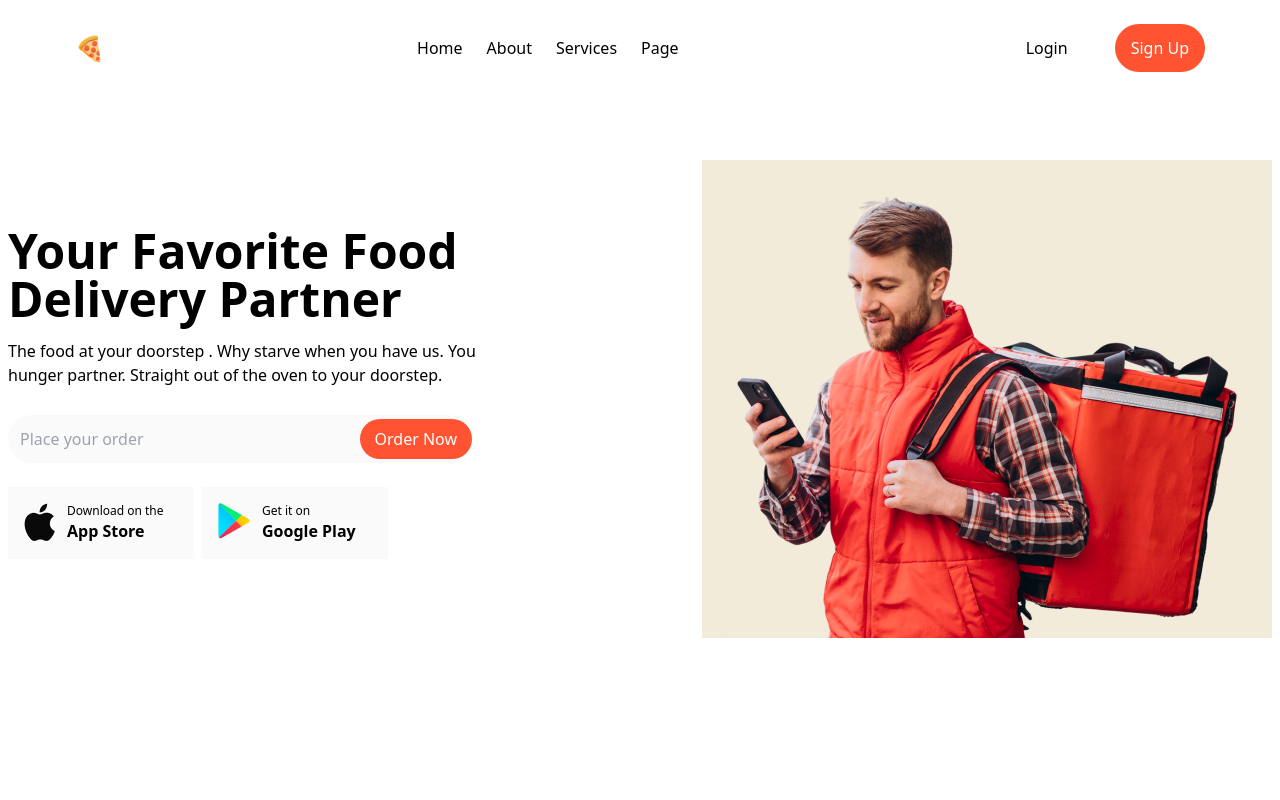
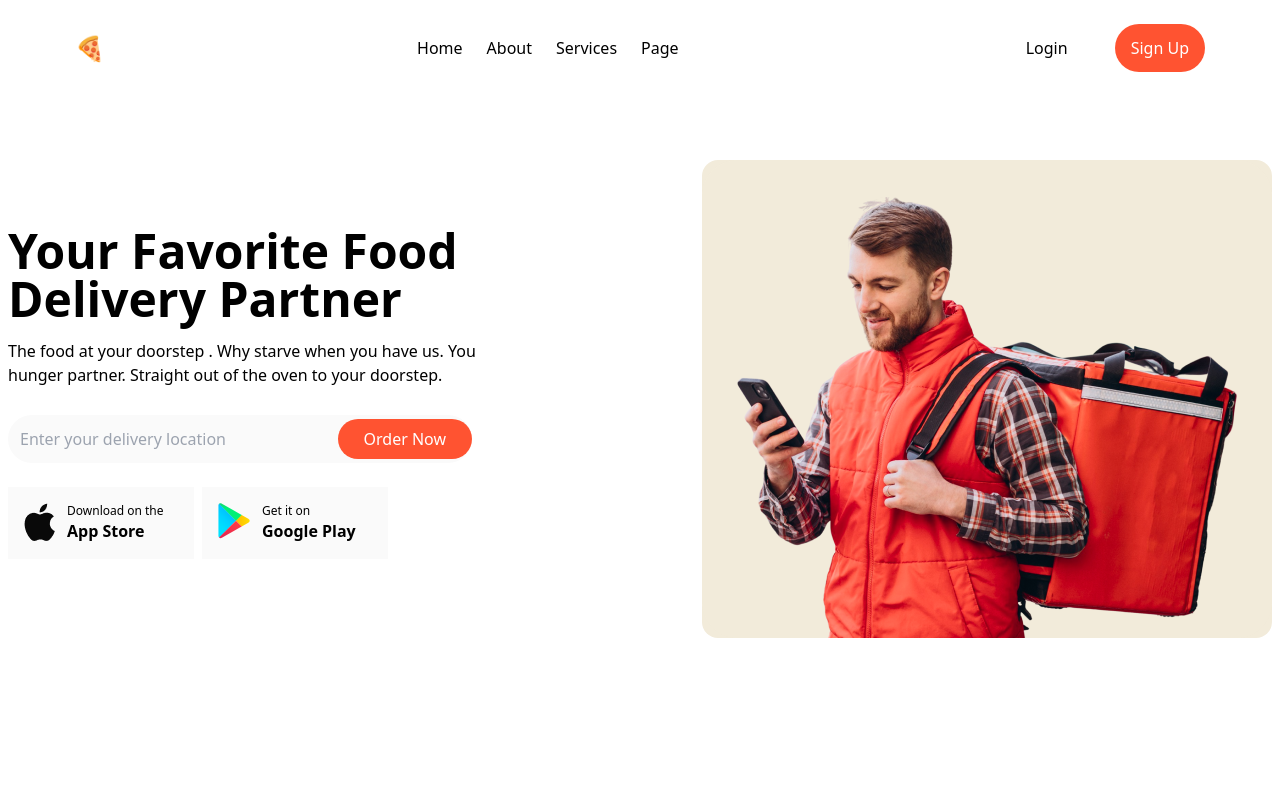
Before and after one commit to moid1923/FoodDelivery-website, a React (Create React App) app: page / in a window 1280 px wide. Shown: the top 800 px of the page. Built offline with nearby package versions, Linux system fonts and the light colour scheme.

Commit message:
according to figma setting12

```diff
--- a/src/Dishes/Dishes.jsx
+++ b/src/Dishes/Dishes.jsx
@@ -11,7 +11,8 @@ function Dishes() {
         </p>
         <p>Welcome to The Biggest Network of Food Ordering & Delivery</p>
       </div>
-      <div className="dish-card max-w-[1310px] w-full">
+      <div className="dishes-section w-full">
+      <div className="dish-card max-w-[1310px] mx-auto">
         <div className="upper-card flex justify-center flex-wrap items-center my-10 gap-4 md:ms-44">
           <div className="card-u-1 p-8  md:ms-10 bg-cardsBg text-center flex items-center flex-col gap-3 justify-center rounded-md">
             <div className="image p-3  text-3xl items-center text-center rounded-full bg-white">
@@ -75,6 +76,8 @@ function Dishes() {
 
         </div>
       </div>
+      </div>
+
     </div>
   );
 }
--- a/src/Footer/Footer.jsx
+++ b/src/Footer/Footer.jsx
@@ -4,7 +4,8 @@ import google from '../Hero-section/image/Google Play logo.svg'
 
 function Footer() {
   return (
-    <div className="footer bg-black max-w-[1600px] w-full">
+    <div className="footer-setion w-full bg-black">
+        <div className="footer bg-black max-w-[1600px] mx-auto w-full">
       <div className=" px-36 py-28 flex items-center justify-between flex-wrap">
         <div className="footer-heading">
           <p className="text-5xl mb-24">🍕</p>
@@ -80,6 +81,8 @@ function Footer() {
         </div>
       </div>
     </div>
+    </div>
+
   );
 }
 
--- a/src/Hero-section/Hero.jsx
+++ b/src/Hero-section/Hero.jsx
@@ -13,8 +13,8 @@ function Hero() {
             <h1 className=' text-3xl md:text-4xl lg:text-5xl font-bold'>Your Favorite Food <br /> Delivery Partner</h1>
             <p className='my-4'>The food at your doorstep . Why starve when you have us. You <br /> hunger partner. Straight out of the oven to your doorstep. </p>
             <div className="hero-left-btn relative">
-            <input type="Place your order" className="btn w-[464px] bg-cardsBg rounded-3xl px-3 py-3 my-3" placeholder='Place your order'/>
-            <button className="order-btn w-28 py-2 px-2 text-base bg-primary rounded-3xl absolute right-1 bottom-4 text-white ">Order Now</button>
+            <input type="Place your order" className="btn w-[464px] bg-cardsBg rounded-3xl px-3 py-3 my-3" placeholder='Enter your delivery location'/>
+            <button className="order-btn w-[134px] py-2 px-2 text-base bg-primary rounded-3xl absolute right-1 bottom-4 text-white ">Order Now</button>
             </div>
 
             <div className="hero-btns  my-3 flex gap-2">
@@ -41,8 +41,8 @@ function Hero() {
             </div>
         </div>
         <div className="hero-right">
-                 <div className="hr-image  hidden lg:block">
-                    <img src={hero} alt=""  className='w-full'/>
+                 <div className="hr-image rounded-2xl hidden lg:block">
+                    <img src={hero} alt=""  className='w-full '/>
                  </div>
         </div>
       </div>
--- a/src/Subscription/Subscription.jsx
+++ b/src/Subscription/Subscription.jsx
@@ -2,16 +2,19 @@ import React from 'react'
 
 function Subscription() {
   return (
-    <div className='max-w-[1600px] w-full  bg-sub flex items-center justify-between px-4 py-10 md:px-24'>
+    <div className="subscription-section  bg-sub w-full">
+       <div className='max-w-[1600px] mx-auto  bg-sub flex items-center justify-between px-4 py-10 md:px-24'>
       <div className="data-section ">
         <p className='text-2xl my-4 font-bold md:text-4xl'>Subscribe our newsletter</p>
         <p className='font-thin'>Browse local restaurants and businesses for delivery by entering your address blow.</p>
       </div>
       <div className="search-bar relative">
-      <input type="Place your order" className="btn w-64 bg-slate-100 rounded-3xl px-3 py-2 md:w-72" placeholder='Your Email Address'/>
-      <button className="order-btn w-28 py-2 px-2 text-base bg-primary rounded-3xl absolute right-0 ">Order Now</button>
+      <input type="Place your order" className="btn w-[470px] h-[62px] bg-white rounded-[31px] px-10 py-2 md:w-72" placeholder='Your Email Address'/>
+      <button className="order-btn w-[85px] h-[52px] py-2 px-2 text-base bg-primary rounded-[56px] absolute right-[5px] top-[5px] ">Send</button>
       </div>
     </div>
+    </div>
+
   )
 }
 
```
